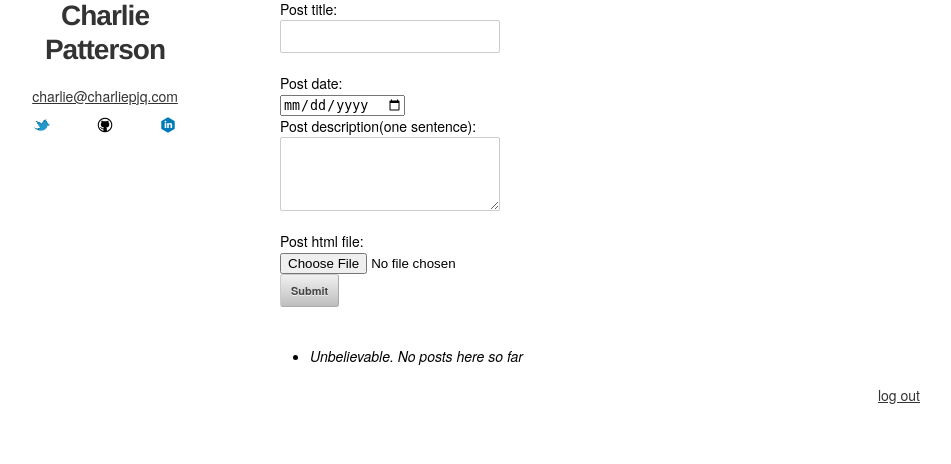
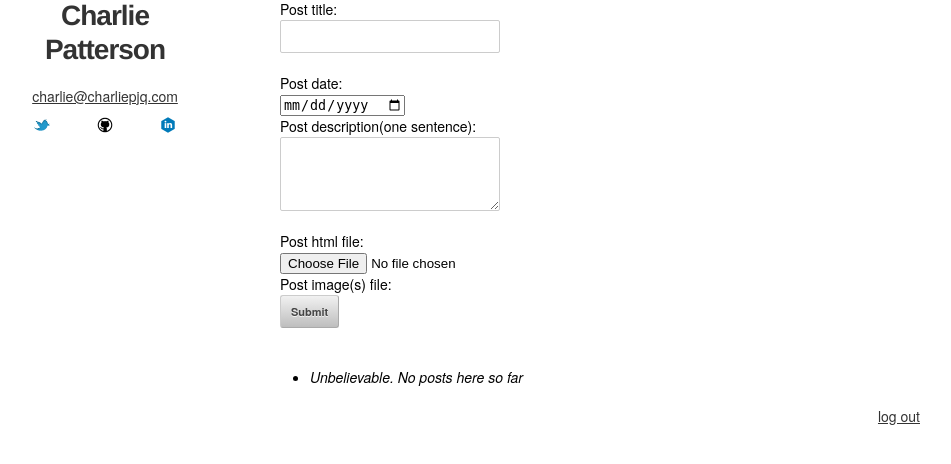
Before and after one commit to clpatterson/Personal_site, a Flask app: template templates/blogManage.html in a window 1280 px wide. Shown: the part 61-525 px from the top of the page, without its empty margins (190-1141 px from the left). Run offline with Flask 2, Linux system fonts and the light colour scheme; the template is opened without the code that fills it, so the values that code supplies are empty; the visitor is signed in with stand-in values (Sample User, id 1); some libraries are stand-ins or nearby versions.

Commit message:
Add v 2.0 part 2

```diff
--- a/application.py
+++ b/application.py
@@ -1,34 +1,46 @@
+#!/usr/bin/python
+
+"""Flask application code for my personal website."""
 
 import os
-import sqlite3
+import psycopg2
+from psycopg2 import extras
+from flask_dropzone import Dropzone
 from flask import Flask, request, session, g, redirect, url_for, abort, \
     render_template, flash
+from flask_uploads import UploadSet, configure_uploads, IMAGES, \
+    patch_request_class
 
 
-application = Flask(__name__) #create application instance and pull configs from instance directory
-application.config.from_object(__name__) #Load config from config.py file
 
-application.config.update(dict(
-    DATABASE=os.path.join(application.root_path, 'personal_site.db'),
-    SECRET_KEY='yNpPtgvHtxC6bXUYA',
-    USERNAME='admin',
-    PASSWORD='D6kbTfAgdpYUXHtwM'
-))
+# Create application instance.
+application = Flask(__name__)
 
-#application.config.from_envvar('BLOG_SETTINGS', silent=True)
+# Initialize Dropzone
+dropzone = Dropzone(application)
+
+# Load config from environment variable that contains path to file.
+application.config.from_envvar('APPLICATION_SETTINGS')
+
+# Settings for flask-uploads
+application.config['UPLOADED_IMAGES_DEST'] = os.getcwd() + '/static/images'
+images = UploadSet('images', IMAGES)
+configure_uploads(application, images)
+patch_request_class(application)  # set maximum file size, default is 16MB
 
 
 def connect_db():
-    """Creates a connection to the specified database"""
-    rv = sqlite3.connect(application.config['DATABASE'])
-    rv.row_factory = sqlite3.Row
-    return rv
+    """Create connection to specified database."""
+    connection = psycopg2.connect(application.config['DATABASE'], cursor_factory=psycopg2.extras.DictCursor)
+    return connection
 
 
 def init_db():
+    """Create table from schema."""
     db = get_db()
+    cursor = db.cursor()
     with application.open_resource('schema.sql', mode='r') as f:
-        db.cursor().executescript(f.read())
+        cursor.execute(f.read())
     db.commit()
 
 
@@ -40,25 +52,34 @@
 
 
 def get_db():
-    """Opens a new database connection if there is none yet for the
-    current application context."""
-    if not hasattr(g, 'sqlite_db'):
-        g.sqlite_db = connect_db()
-    return g.sqlite_db
+    """Open new database connection if there is none yet for the current application context."""
+    if not hasattr(g, 'personalsitedb'):
+        g.personalsitedb = connect_db()
+    return g.personalsitedb
 
 
 @application.teardown_appcontext
 def close_db(error):
-    """Closes the database again at the end of the request."""
-    if hasattr(g, 'sqlite_db'):
-        g.sqlite_db.close()
+    """Close database at end of the request."""
+    if hasattr(g, 'personalsitedb'):
+        g.personalsitedb.close()
+
+## A function for uploading to S3 (will likely not go this route)
+#def upload_S3(key, data):
+#    """Create connection to S3."""
+#    client = boto3.client('s3')
+#    bucket = 'person-site-cp'
+#    # A file-like object to upload. At a minimum, it must implement the read method, and must return bytes.
+#    s3.Bucket(bucket).put_object(Key=key, Body=data)
 
 
 @application.route('/')
 def index():
     db = get_db()
-    cur = db.execute('select title, post_date, id from posts order by post_date desc;')
-    posts = cur.fetchall()
+    cursor = db.cursor()
+    cursor.execute('SELECT title, post_date, id FROM posts ORDER BY post_date DESC;')
+    posts = cursor.fetchall()
+    print(posts)
     return render_template('index.html', posts=posts)
 
 
@@ -67,23 +88,27 @@
     if not session.get('logged_in'):
         abort(401)
     db = get_db()
-    cur = db.execute('select * from posts order by post_date desc;')
-    posts = cur.fetchall()
+    cursor = db.cursor()
+    cursor.execute('SELECT * FROM posts ORDER BY post_date DESC;')
+    posts = cursor.fetchall()
     return render_template('blogManage.html', posts=posts)
 
-
+# Upload data from form to database and upload images to S3.
 @application.route('/add_post', methods=['POST'])
 def add_post():
     if not session.get('logged_in'):
         abort(401)
-    f = request.files['html_file']
-    html_file = f.read().decode('utf-8')
-    print(html_file)
+    # Write post data to Postgres database
+    get_html_file = request.files['html_file']
+    html_file = get_html_file.read().decode('utf-8')
     db = get_db()
-    db.execute('insert into posts (title, post_date, description, html_file) values (?, ?, ?, ?)',
+    cursor = db.cursor()
+    cursor.execute('INSERT INTO posts (title, post_date, description, html_file) VALUES (%s, %s, %s, %s);',
                 [request.form['title'], request.form['post_date'], request.form['description'], html_file])
     db.commit()
-    flash('New entry was successfully posted')
+
+    # Save uploaded images to file
+    flash('New entry was successfully posted.')
     return redirect(url_for('show_posts'))
 
 
@@ -92,14 +117,21 @@
     if not session.get('logged_in'):
         abort(401)
     print('preparing to pull form data')
-    f = request.files['html_file']
-    html_file = f.read()
+
+    # Update data in Postgres database
+    get_html_file = request.files['html_file']
+    html_file = get_html_file.read().decode('utf-8')
     print(html_file)
     db = get_db()
-    cur = db.execute('update posts set title = (?), post_date = (?), description = (?), html_file = (?) where id = (?)',
+    cursor = db.cursor()
+    cursor.execute('UPDATE posts SET title = (%s), post_date = (%s), description = (%s), html_file = (%s) WHERE id = (%s);',
         [request.form['title'], request.form['post_date'], request.form['description'], html_file, request.form['id']])
-    print('executed the update in db')
+    print('Updated post.')
     db.commit()
+
+    # Update images
+
+
     return redirect(url_for('show_posts'))
 
 
@@ -109,8 +141,13 @@
         abort(401)
     postId = request.form.get('id')
     print(postId)
+
+    #To-do: delete post images from file by referencing post_id
+    # Delete post from Postgres database
+
     db = get_db()
-    cur = db.execute('delete from posts where id = (?)', (postId,))
+    cursor = db.cursor()
+    cursor.execute('DELETE FROM posts WHERE id = (%s)', (postId,))
     db.commit()
     return redirect(url_for('show_posts'))
 
@@ -118,15 +155,20 @@
 @application.route('/<post_date>/<post_title>/<post_id>')
 def view_post(post_id,post_date,post_title):
     db = get_db()
-    res = db.execute('select title, post_date, description, html_file from posts where id = (?);', (post_id,))
-    post = res.fetchall()
-    print(res.fetchone())
+    cursor = db.cursor()
+    cursor.execute("SELECT title, post_date, description, html_file FROM posts WHERE id = (%s);", (post_id,))
+    post = cursor.fetchall()
+    print(cursor.fetchone())
     print(post)
+
+    # To-do: Fetch images file url from where? From database?
+
     return render_template('blog_post.html', post=post)
 
 
 @application.template_filter()
 def quote_begone(html_string): #html_sting is html text pulled from the database wrapped in b'
+    print(html_string)
     return  html_string.decode('utf-8')
 
 
@@ -140,7 +182,7 @@
             error = 'Invalid password'
         else:
             session['logged_in'] = True
-            flash('You were logged in')
+            flash('You were logged in.')
             return redirect(url_for('show_posts'))
     return render_template('login.html', error=error)
 
--- a/schema.sql
+++ b/schema.sql
@@ -1,7 +1,7 @@
 DROP TABLE if exists posts;
 CREATE TABLE posts
 (
-id INTEGER PRIMARY KEY AUTOINCREMENT,
+id SERIAL PRIMARY KEY,
 title TEXT NOT NULL,
 post_date TEXT NOT NULL,
 description TEXT NOT NULL,
--- a/static/stylesheets/custom.css
+++ b/static/stylesheets/custom.css
@@ -25,6 +25,24 @@
 }
 #logo a {
     text-decoration: none;
+}
+
+span#skill {
+  border: 1px solid #50a9d1;
+  margin-right: 10px;
+  text-transform: uppercase;
+  font-weight: 500;
+  width: auto;
+  display: inline-block;
+  font-size: 11px;
+  line-height: 1.33333em;
+  padding: 7px 18px;
+  margin-top: 0.8em;
+  -webkit-border-radius: 8px;
+  -moz-border-radius: 8px;
+  -ms-border-radius: 8px;
+  -o-border-radius: 8px;
+  border-radius: 8px;
 }
 
 nav ul {
@@ -79,23 +97,6 @@
     font-family: Consolas, monaco, monospace;
 
 }
-/*.skill {
-  border: 1px solid #50a9d1 !important;
-  margin-right: 10px !important;
-  text-transform: uppercase;
-  font-weight: 500;
-  width: auto;
-  display: inline-block;
-  font-size: 11px;
-  line-height: 1.33333em;
-  padding: 7px 18px;
-  margin-top: 0.8em;
-  -webkit-border-radius: 8px;
-  -moz-border-radius: 8px;
-  -ms-border-radius: 8px;
-  -o-border-radius: 8px;
-  border-radius: 8px;
-}*/
 
 /*
 Posts:
--- a/templates/base.html
+++ b/templates/base.html
@@ -8,15 +8,39 @@
 		<meta name="viewport" content="width=device-width, initial-scale=1, maximum-scale=3, user-scalable=1">
 
 		<!-- CSS -->
-        <link rel="stylesheet" type="text/css" href="{{ url_for('static', filename='stylesheets/custom.css') }}">
     <link rel="stylesheet" type="text/css" href="{{ url_for('static', filename='stylesheets/base.css') }}">
     <link rel="stylesheet" type="text/css" href="{{ url_for('static', filename='stylesheets/skeleton.css') }}">
     <link rel="stylesheet" type="text/css" href="{{ url_for('static', filename='stylesheets/layout.css') }}">
     <link rel="stylesheet" type="text/css" href="{{ url_for('static', filename='stylesheets/pygments.css') }}">
+    <link rel="stylesheet" type="text/css" href="{{ url_for('static', filename='stylesheets/custom.css') }}">
 
     <!-- favicon -->
     <link rel="shortcut icon" href="{{ url_for('static', filename='images/favicon.ico') }}" type="image/x-icon">
     <link rel="icon" href="{{ url_for('static', filename='images/favicon.ico') }}" type="image/x-icon">
+
+    <!--Putting Flask-Dropzone stuff in here for now -->
+    {{ dropzone.load() }}
+    <!--{{ dropzone.style('border: 2px dashed #0087F7; margin: 5%; min-height: 100px;') }}-->
+
+    <style type="text/css">
+      span#skill {
+                  border: 1px solid #50a9d1;
+                  margin-right: 10px;
+                  text-transform: uppercase;
+                  font-weight: 500;
+                  width: auto;
+                  display: inline-block;
+                  font-size: 11px;
+                  line-height: 1.33333em;
+                  padding: 7px 18px;
+                  margin-top: 0.8em;
+                  -webkit-border-radius: 8px;
+                  -moz-border-radius: 8px;
+                  -ms-border-radius: 8px;
+                  -o-border-radius: 8px;
+                  border-radius: 8px;
+                }
+    </style>
 
 		<title>Charlie Patterson</title>
     </head>
--- a/templates/blogManage.html
+++ b/templates/blogManage.html
@@ -3,7 +3,7 @@
 {% block content %}
 
 	{% if session.logged_in %}
-		<form action="{{ url_for('add_post') }}" method="post" class="add-post" enctype="multipart/form-data">
+		<form action="{{ url_for('add_post') }}" method="post" class="dropzone" enctype="multipart/form-data">
 			<dl>
 				<dt>Post title:
 				<dd><input type="text" size="30" name="title" spellcheck="true" required>
@@ -13,7 +13,8 @@
 				<dd><textarea name="description" rows="3" cols="40" spellcheck="true" required></textarea>
 				<dt>Post html file:
 				<dd><input type="file" name="html_file" required>
-				<!--I will store images embedded in html files in static/images directory instead of individually in the database -->
+				<dt>Post image(s) file:</dt>
+					{{ dropzone.create(action=url_for('show_posts')) }}
 				<dd><input type="submit" value="Submit">
 			</dl>
 		</form>
@@ -21,7 +22,7 @@
 	<ul class="posts">
 	{% for post in posts %}
 		<li><h2>{{ post.title }}</h2>
-		<li><form action="{{ url_for('update_post') }}" method="post" class="update-post" enctype="multipart/form-data">
+		<li><form action="{{ url_for('update_post') }}" method="post" class="dropzone" enctype="multipart/form-data">
 			<dl>
 				<dt>Post title:
 				<dd><input type="text" size="30" name="title" spellcheck="true" value="{{ post.title }}" required>
@@ -31,12 +32,13 @@
 				<dd><textarea name="description" rows="3" cols="40" spellcheck="true" value="{{ post.description }}" required>{{ post.description }}</textarea>
 				<dt>Post html file:
 				<dd><input type="file" name="html_file" required>
+				<dt>Post image(s) file:</dt>
+					{{ dropzone.create(action=url_for('show_posts')) }}
 				<input type="hidden" name="id" value="{{ post.id }}">
-				<!--I will store images embedded in html files in static/images directory instead of individually in the database -->
 				<dd><input type="submit" value="Update">
 			</dl>
 		</form>
-		<form action="{{ url_for('delete_post') }}" method="post" class="add-post" enctype="multipart/form-data">
+		<form action="{{ url_for('delete_post') }}" method="post" class="delete-post" enctype="multipart/form-data">
 			<dl>
 				<input type="hidden" size="30" name="title" spellcheck="true" value="{{ post.title }}" required>
 				<input type="hidden" name="post_date" value="{{ post.post_date }}" required>
--- a/templates/blog_post.html
+++ b/templates/blog_post.html
@@ -6,7 +6,7 @@
 		<div id="post">
 			<h2 id="{{ item.title }}">{{ item.title }}</h2>
 			<p class="meta">{{ item.post_date }}</p>
-			{{ item.html_file|quote_begone|safe }}
+			{{ item.html_file|safe }}
 			<hr>
 		</div>
 		{% endfor %}
--- a/templates/index.html
+++ b/templates/index.html
@@ -14,9 +14,11 @@
         <h3>Projects</h3>
             <ul>
                 <li>reviewScraper &raquo; A ptyhon module for scraping consumer review data for products on Amazon, TripAdvisor, Home Depot and Zillow.</li>
-                    <!-- <span id="skill">Python</span><span id="skill">BeautifulSoup</span><span id="skill">Requests</span><span id="skill">Regex</span><span id="skill">JSON</span>-->
+                    <span id="skill">Pyhon</span><span id="skill">BeautifulSoup</span><span id="skill">Requests</span><span id="skill">Regex</span><span id="skill">JSON</span>
+                    <br>
                 <li>Personal Website 1.0 &raquo; This personal website featuring a database-backed content management system for blog content.</li>
-                    <!-- <span id="skill">Python</span><span id="skill">Flask</span><span id="skill">HTML</span><span id="skill">CSS</span> -->
+                    <span id="skill">Python</span><span id="skill">Flask</span><span id="skill">HTML</span><span id="skill">CSS</span>
+                    <br>
                 <li>Easy to use web app for scraping product reviews from select sites coming soon...</li>
             </ul>
          <div class="landing-item">
```
Also changed, not shown: config.py (+26 -18 lines), personal_site.db (deleted), 2 other files. Lines whose indentation alone changed are shown as unchanged.
